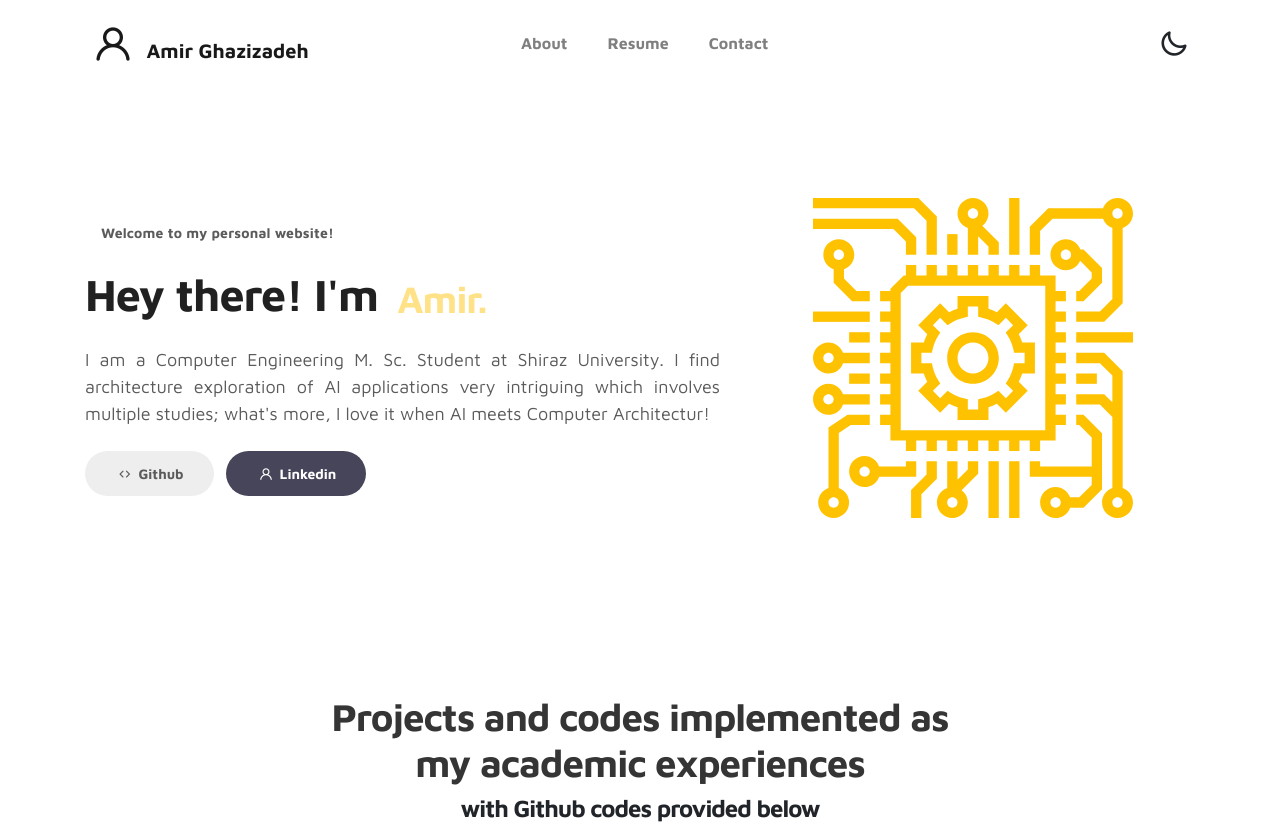
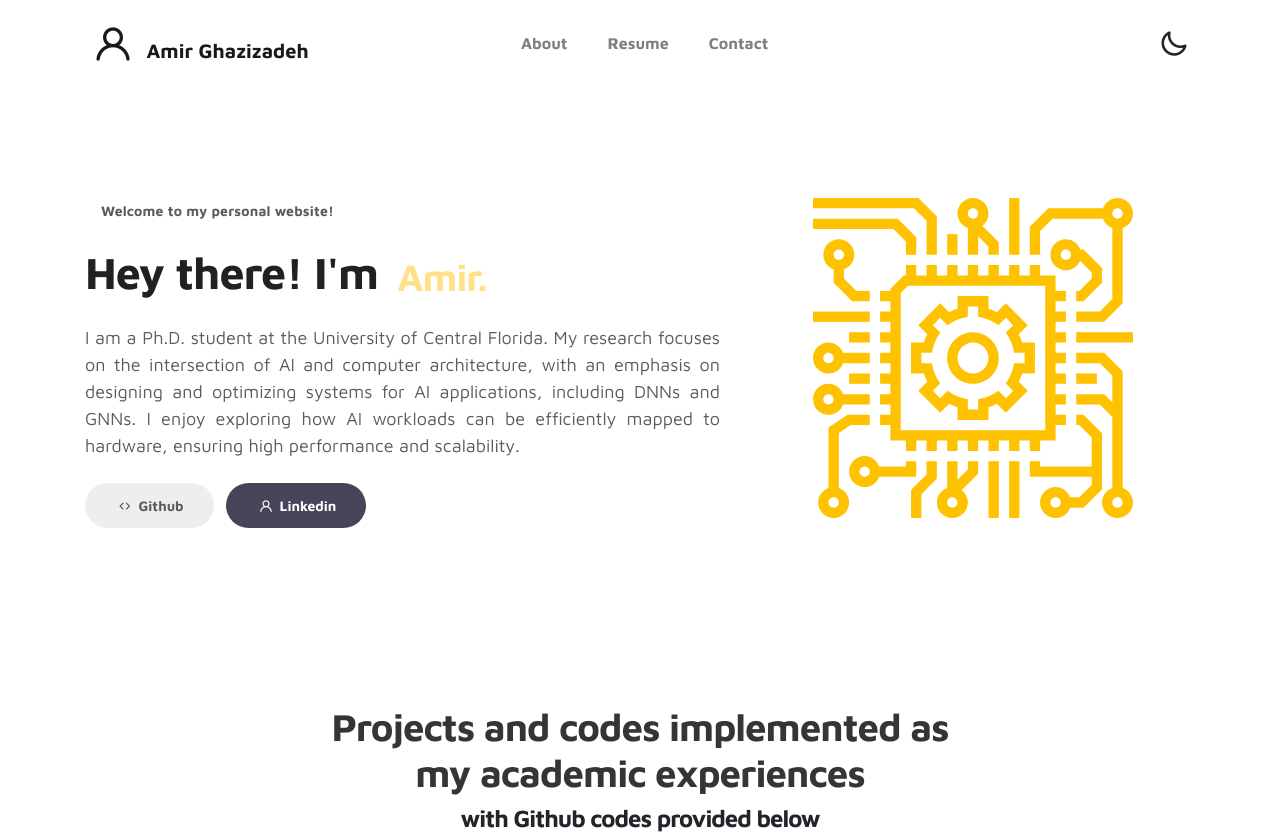
Before and after one commit to AmirLibra/AmirLibra.github.io, a plain HTML site: page index.html in a window 1280 px wide. Shown: the top 836 px of the page. Drawn offline with Linux system fonts and the light colour scheme.

Commit message:
description updated

```diff
--- a/index.html
+++ b/index.html
@@ -85,7 +85,7 @@ https://www.tooplate.com/view/2115-marvel
                                 </div>
                         </h1>
 
-                        <p style="text-align: justify;">I am a Computer Engineering M. Sc. Student at Shiraz University. I find architecture exploration of AI applications very intriguing which involves multiple studies; what's more, I love it when AI meets Computer Architectur!</p>
+                        <p style="text-align: justify;">I am a Ph.D. student at the University of Central Florida. My research focuses on the intersection of AI and computer architecture, with an emphasis on designing and optimizing systems for AI applications, including DNNs and GNNs. I enjoy exploring how AI workloads can be efficiently mapped to hardware, ensuring high performance and scalability.</p>
 
                         <div class="custom-btn-group mt-4">
                           <a href="https://github.com/amir-ghz" target="_blank" class="btn mr-lg-2 custom-btn"><i class='uil uil-code'></i>  Github</a>
```
